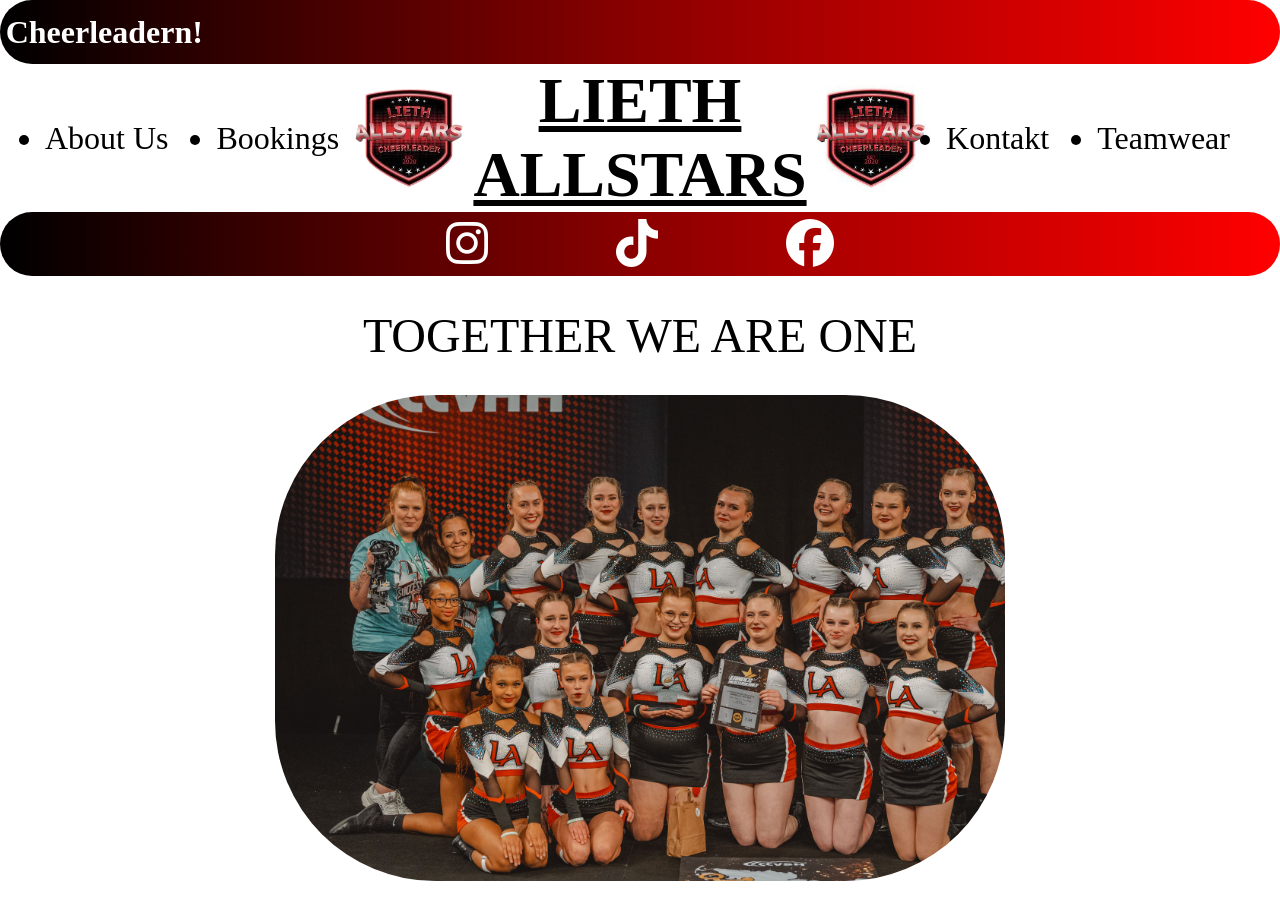
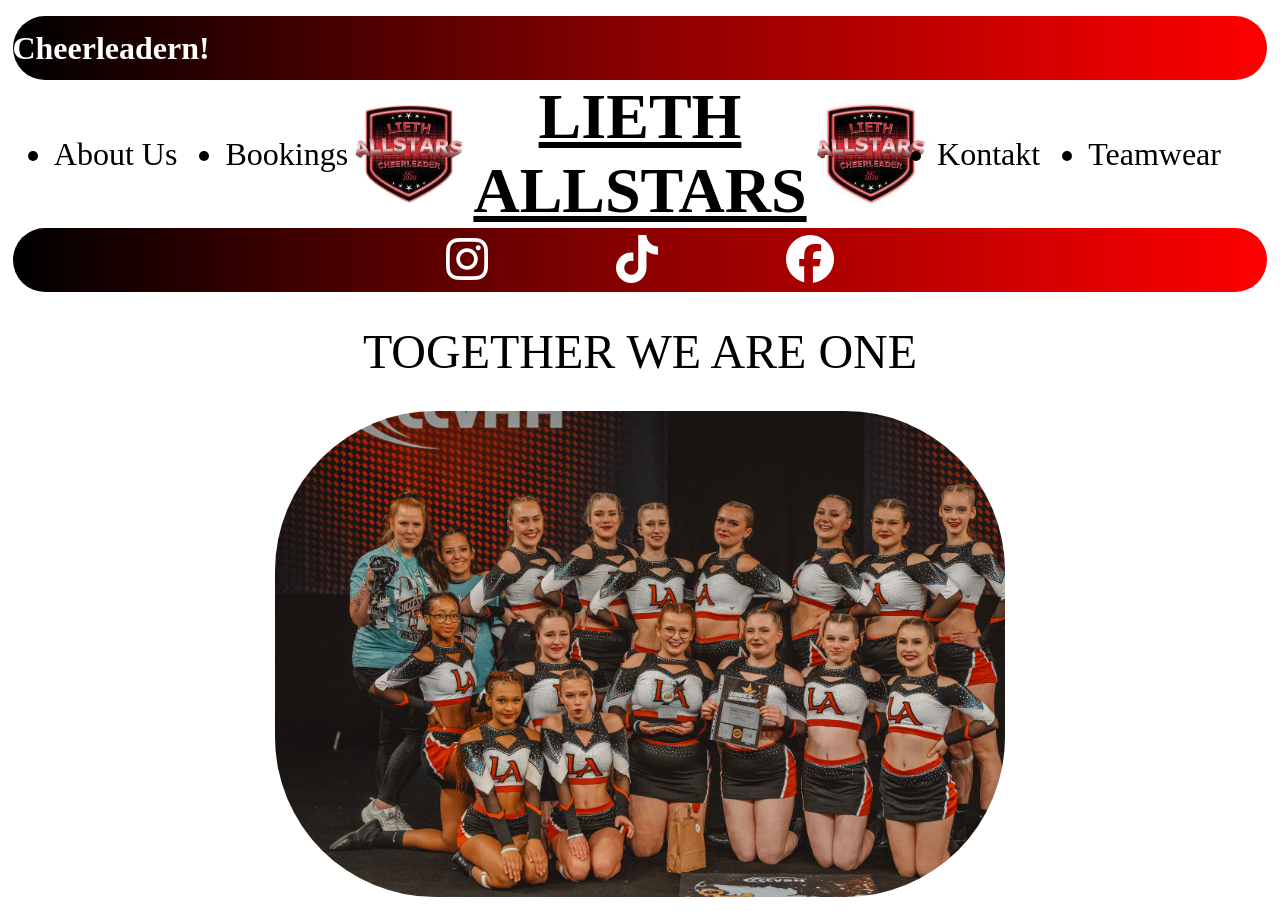
Before and after one commit to dennisgreger97/lieth-allstars, a website: page index.html in a window 1280 px wide. Shown: the top 911 px of the page. Drawn offline with Linux system fonts and the light colour scheme; a web font is replaced by a local one.

Commit message:
breiten angepasst

```diff
--- a/style.css
+++ b/style.css
@@ -7,7 +7,9 @@
 
 .topheader {
   /* border: 1px solid; */
-  width: 100%;
+  width: 98%;
+  margin: 0 auto;
+  margin-top: 1rem;
   height: 4rem;
   background: linear-gradient(to right, black, darkred, red);
   color: white;
@@ -40,7 +42,8 @@
 /* ///////////////////////////////////////// */
 
 .navbar {
-  width: 100%;
+  width: 98%;
+  margin: 0 auto;
   display: flex;
   align-items: center;
   height: auto;
@@ -123,7 +126,8 @@
 /* /////////////////////////// */
 
 .iconbar {
-  width: 100%;
+  width: 98%;
+  margin: 0 auto;
   height: 4rem;
   background: linear-gradient(to right, black, darkred, red);
   color: white;
@@ -177,7 +181,8 @@
 
 .meetbar1,
 .meetbar2 {
-  width: 100%;
+  width: 98%;
+  margin: 0 auto;
   height: 4rem;
   background: linear-gradient(to right, black, darkred, red);
   font-size: 2rem;
@@ -242,7 +247,8 @@
 
 .probebar {
   background: linear-gradient(to right, black, darkred, red);
-  width: 100%;
+  width: 98%;
+  margin: 0 auto;
   height: 8rem;
   border-radius: 3rem;
   color: white;
```
